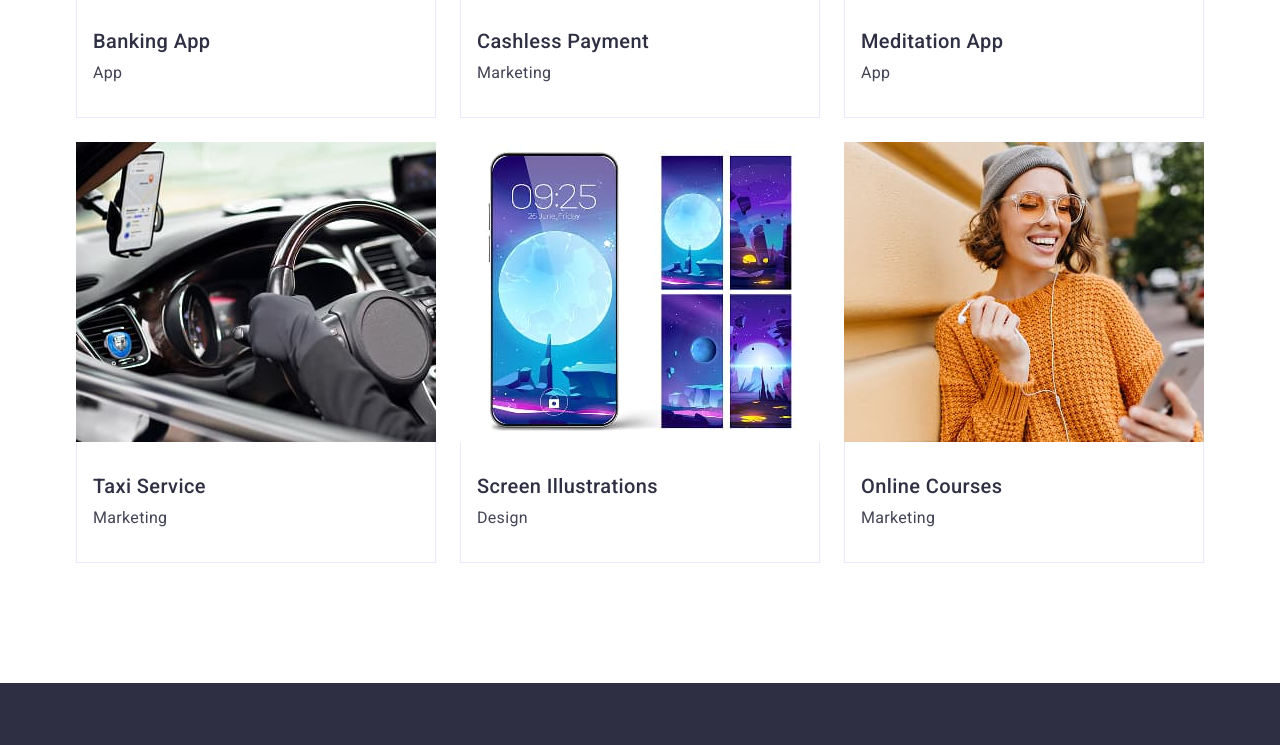
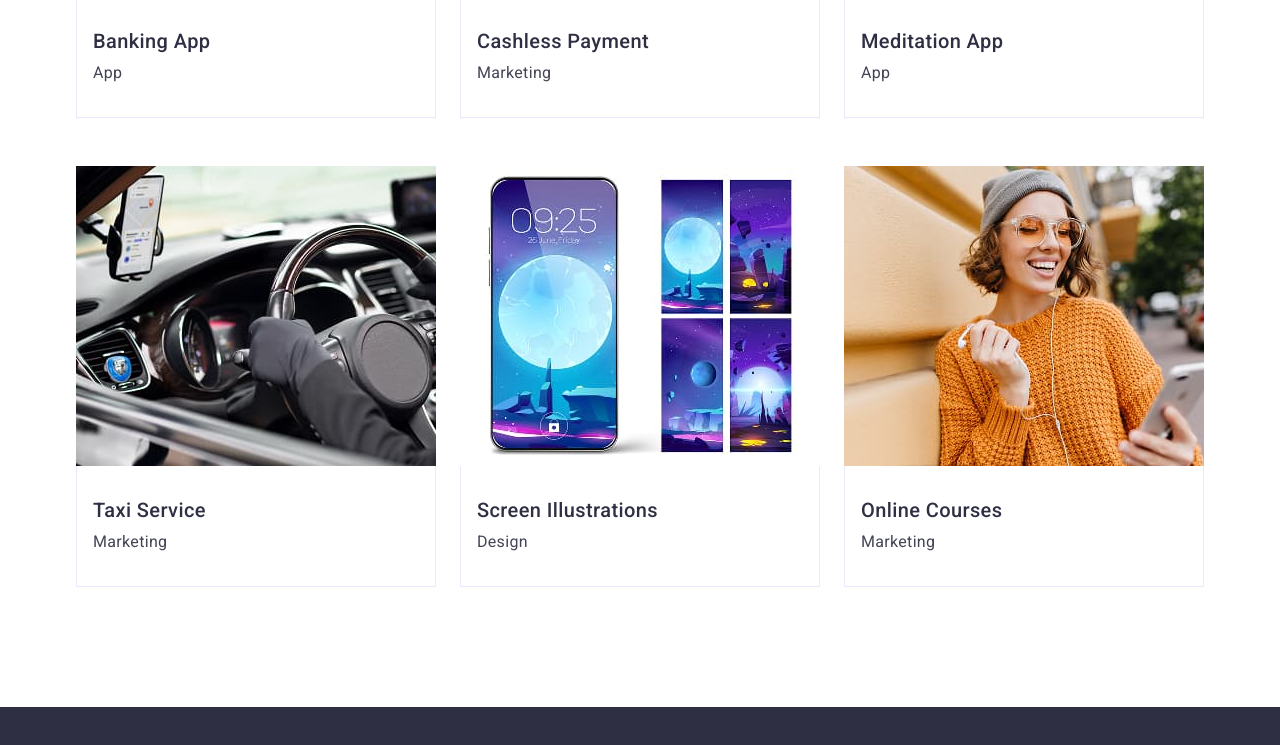
Before and after one commit to tae27037/goit-markup-hw-03, a plain HTML site: page index.html in a window 1280 px wide. Shown: the part 2284-3029 px from the top of the page. Drawn offline with nearby package versions, Linux system fonts and the light colour scheme.

Commit message:
remade css

```diff
--- a/css/styles.css
+++ b/css/styles.css
@@ -266,12 +266,16 @@ p {
 .portfolio-list{
     display: flex;
     flex-wrap: wrap;
-    row-gap: 48px;
-    gap: 24px;
+    /* row-gap: 0; */
+    /* gap: 24px;   */
+    margin: 0;
+    padding: 0;
 }
  .portfolio-item {
     background-color: #ffffff;
     width: calc((100% - 48px) / 3);
+    margin-bottom: 48px;
+    margin-right: 24px;
 }
  .portfolio-name {
     font-size: 20px;
@@ -302,7 +306,8 @@ p {
     margin-right: 0;
 }
 
-
+.portfolio-item:nth-last-child(-n+3) {
+    margin-bottom: 0; }
 
 /* footer */
 .footer{
```
